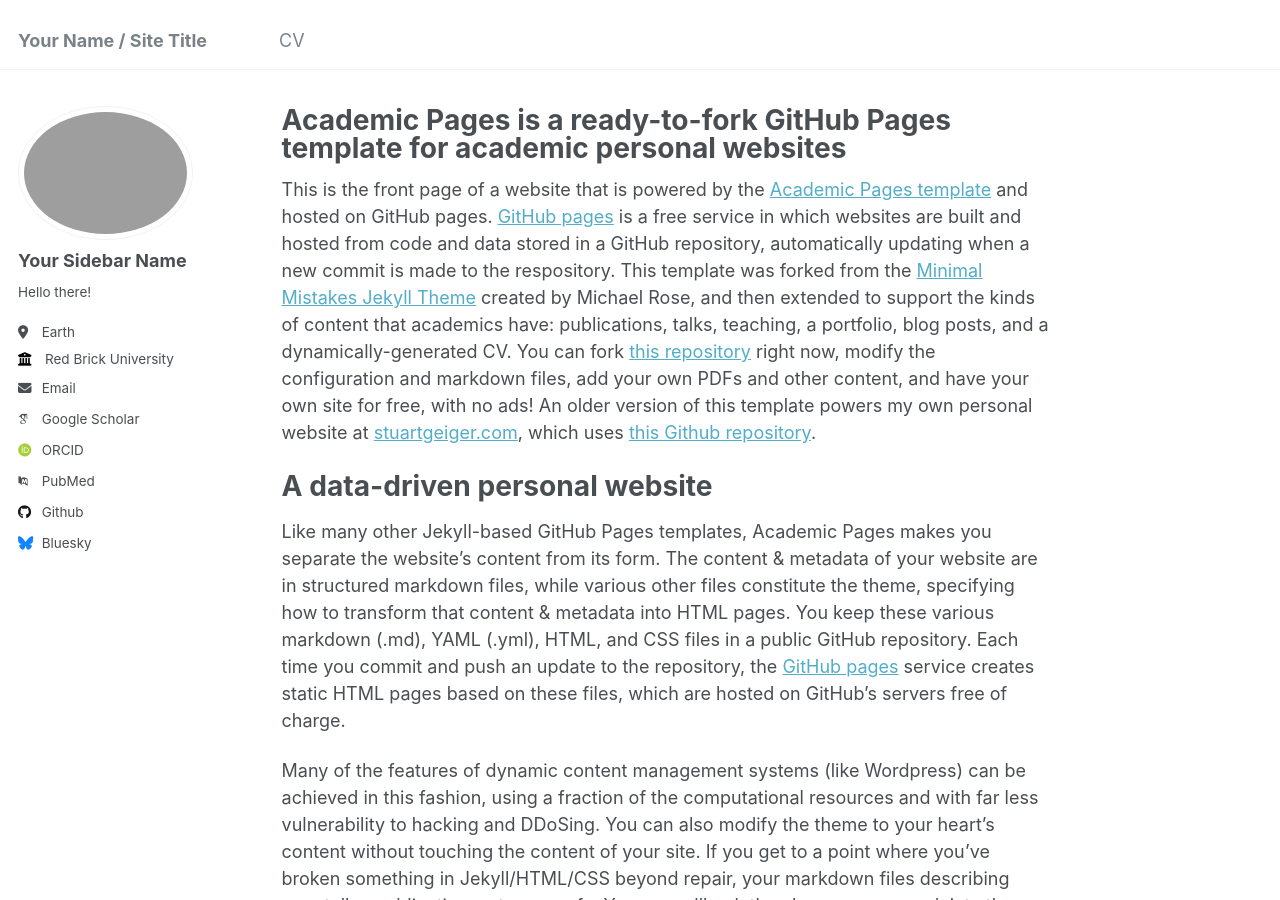
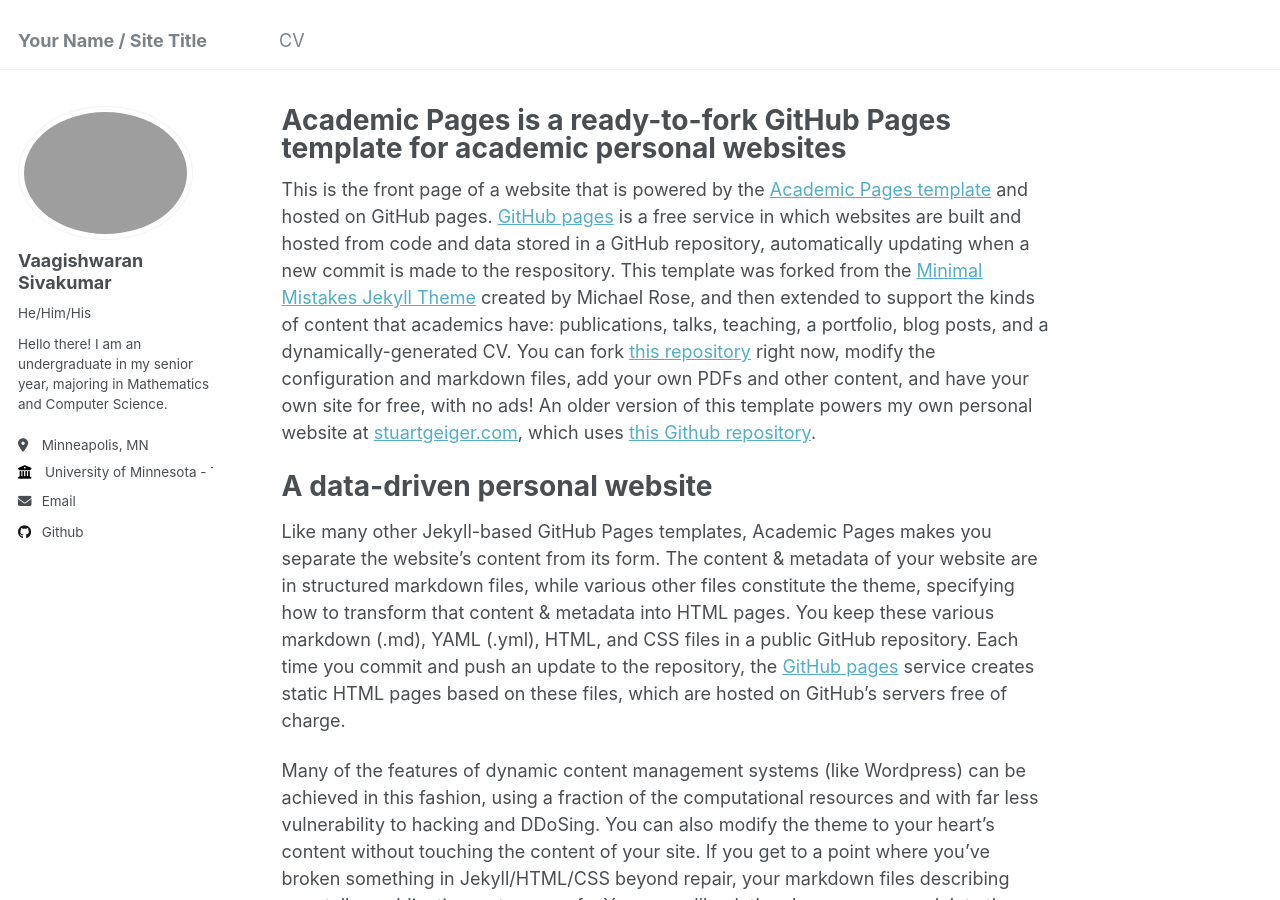
Before and after one commit to Vaagishwaran-Sivakumar/vaagishwaran-sivakumar.github.io, a Jekyll site: the page built from _pages/about.md, in a window 1280 px wide and 900 px high. Built offline with Jekyll 4.4.1, drawn with Linux system fonts in a browser that asks for light colours; some web fonts are replaced.

Commit message:
Basic profile changes

```diff
--- a/_config.yml
+++ b/_config.yml
@@ -22,21 +22,21 @@
 author:
   # Biographic information
   avatar           : "profile_photo.jpg"
-  name             : "Your Sidebar Name"
-  pronouns         : # example: "she/her"
-  bio              : "Hello there!"
-  location         : "Earth"
-  employer         : "Red Brick University"
+  name             : "Vaagishwaran Sivakumar"
+  pronouns         : "He/Him/His" # example: "she/her"
+  bio              : "Hello there! I am an undergraduate in my senior year, majoring in Mathematics and Computer Science. "
+  location         : "Minneapolis, MN"
+  employer         : "University of Minnesota - Twin Cities"
   uri              : # URL
-  email            : "none@example.org"
+  email            : "helium898@gmail.com"
 
   # Academic websites
   arxiv            : # URL - Update with the correct link to your profile
-  googlescholar    : "https://scholar.google.com/citations?user=PS_CX0AAAAAJ"
+  googlescholar    : #"https://scholar.google.com/citations?user=PS_CX0AAAAAJ"
   impactstory      : # URL
-  orcid            : "http://orcid.org/yourorcidurl"
+  orcid            : #"http://orcid.org/yourorcidurl"
   semantic         : # URL
-  pubmed           : "https://www.ncbi.nlm.nih.gov/pubmed/?term=john+snow"
+  pubmed           : #"https://www.ncbi.nlm.nih.gov/pubmed/?term=john+snow"
   researchgate     : # URL
 
   # Repositories and software development
@@ -48,7 +48,7 @@
   stackoverflow    : # User number or user number and name (i.e., use "1" or "1/jeff-atwood")
 
   # Social media
-  bluesky          : "bsky.app" # Replace this with you Bluesky username
+  bluesky          : #"bsky.app" # Replace this with you Bluesky username
   facebook         : # Username
   flickr           : # Username
   foursquare       : # Username
```
